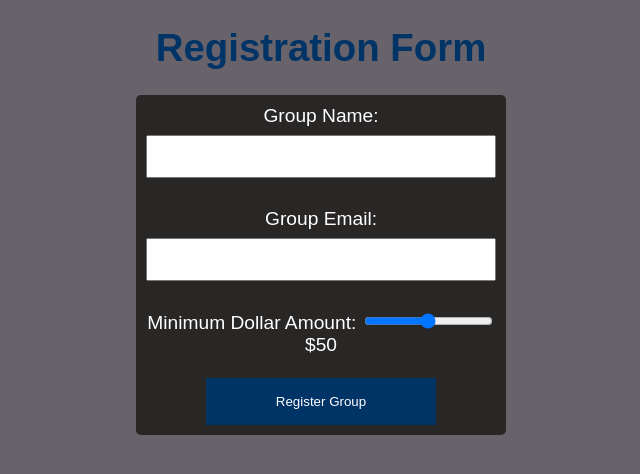
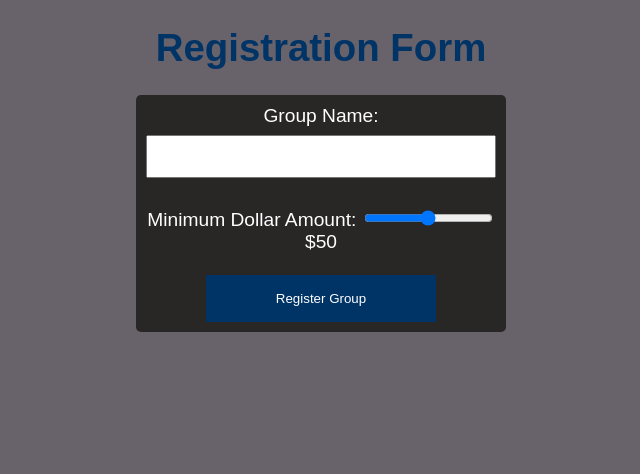
Before and after one commit to Samagoue/UMGC_CMSC495_SPRING_2023_GP2, a Flask app: page /register-group in a window 1280 px wide. Shown: the part 73-547 px from the top of the page, without its empty margins (319-959 px from the left). Run offline with Flask 3, Linux system fonts and the light colour scheme.

Commit message:
commented out email

```diff
--- a/giftpal/templates/register_group.html
+++ b/giftpal/templates/register_group.html
@@ -26,9 +26,9 @@
             <label>Group Name:</label>
             <input type="text" name="group_name" required>
             <br><br>
-            <label>Group Email:</label>
+            <!-- <label>Group Email:</label>
             <input type="text" name="group_email" required>
-            <br><br>
+            <br><br> -->
             <label>Minimum Dollar Amount:</label>
             <input type="range" name="min_dollar_amount" min="0" max="100" oninput="document.getElementById('min-amount').innerHTML='$'+this.value" required>
             <span id="min-amount">$50</span>
```
